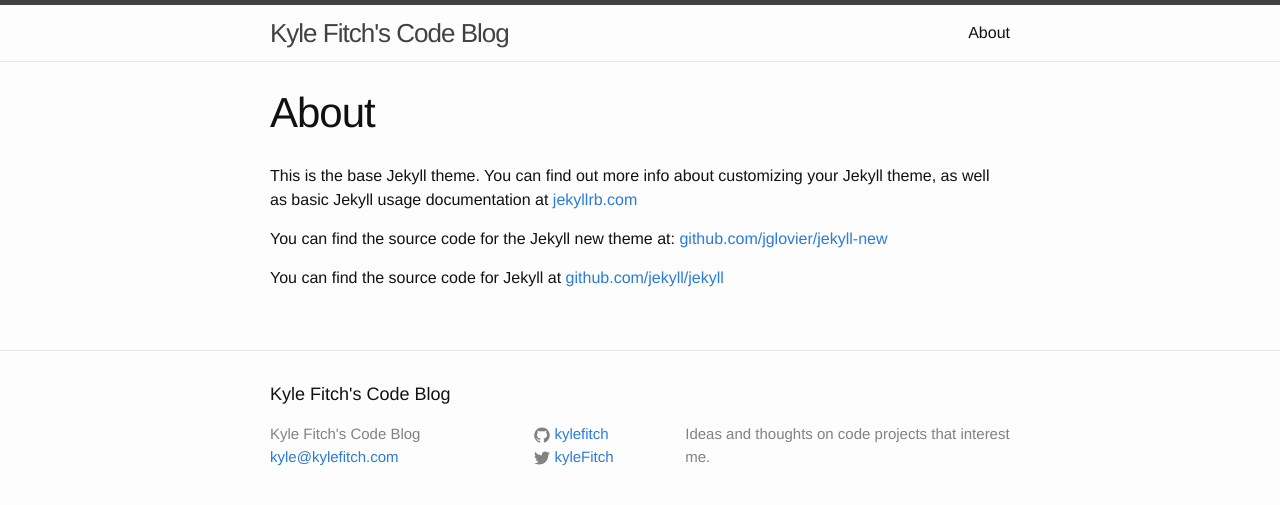
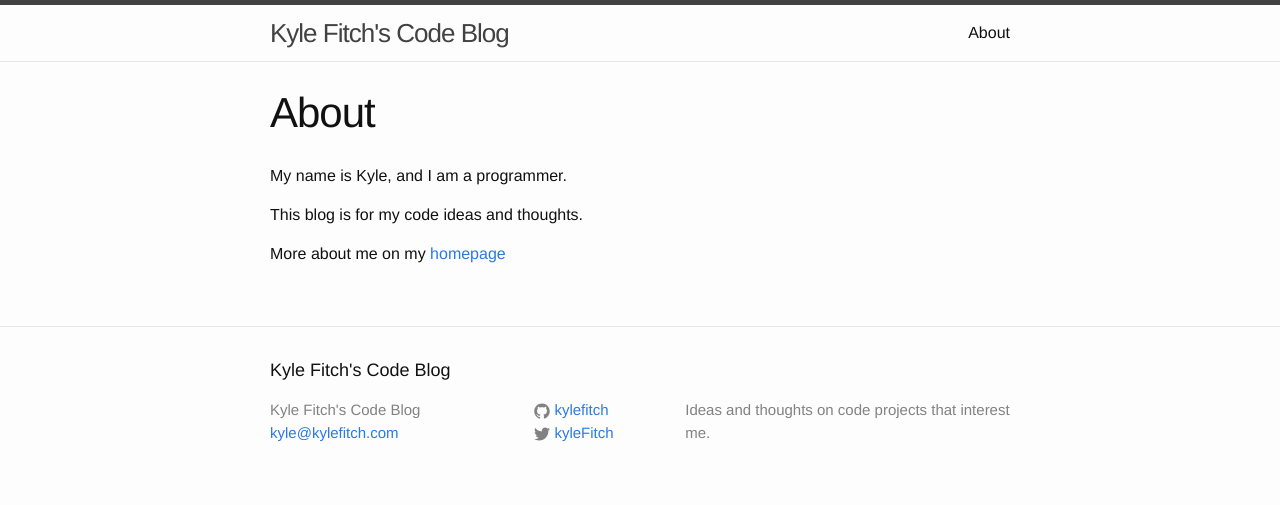
Before and after one commit to kylefitch/kylefitch.github.io, a Jekyll site: the page built from about.md, in a window 1280 px wide. Shown: the top 505 px of the page. Built offline with Jekyll 4.4.1, drawn with Linux system fonts in a browser that asks for light colours.

Commit message:
Edited about.md.

```diff
--- a/about.md
+++ b/about.md
@@ -4,8 +4,8 @@ title: About
 permalink: /about/
 ---
 
-This is the base Jekyll theme. You can find out more info about customizing your Jekyll theme, as well as basic Jekyll usage documentation at [jekyllrb.com](http://jekyllrb.com/)
+My name is Kyle, and I am a programmer.
 
-You can find the source code for the Jekyll new theme at: [github.com/jglovier/jekyll-new](https://github.com/jglovier/jekyll-new)
+This blog is for my code ideas and thoughts.
 
-You can find the source code for Jekyll at [github.com/jekyll/jekyll](https://github.com/jekyll/jekyll)
+More about me on my [homepage](http://kylefitch.com/)
```
